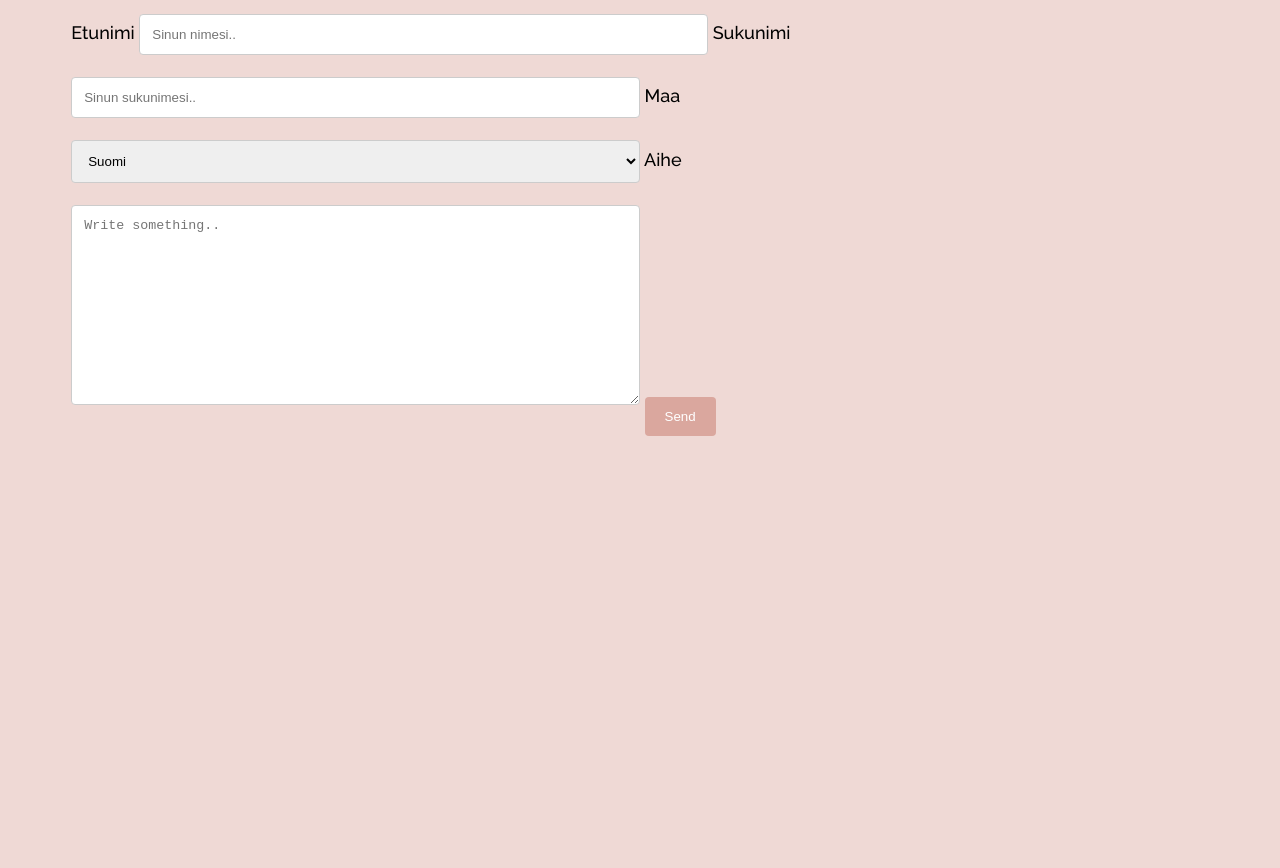
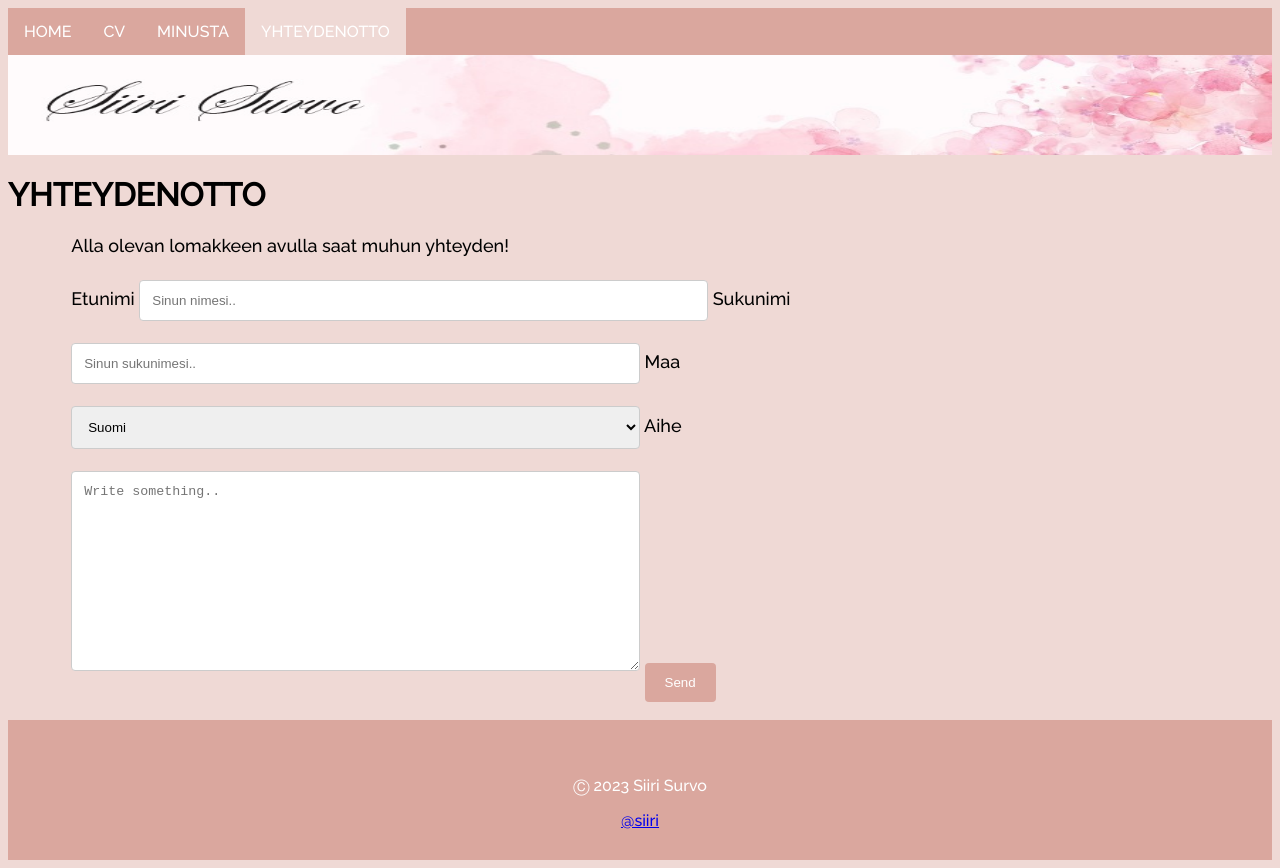
Before and after one commit to SiiriHH/Siiri, a plain HTML site: page Untitled-1.html in a window 1280 px wide. Before the commit the page ends 800 px from the top, so only its background shows below. Drawn offline with Linux system fonts and the light colour scheme.

Commit message:
Add files via upload

```diff
--- a/Untitled-1.html
+++ b/Untitled-1.html
@@ -1,3 +1,7 @@
+
+</body>
+</html>
+
 <!DOCTYPE html>
 <html>
 <head>
@@ -6,6 +10,24 @@
 <link rel="stylesheet" href="style.css">
 </head>
  <body>
+
+ <nav>
+      <ul>
+        <li><a href="index.html">HOME</a></li>
+        <li><a href="cv1.html">CV</a></li>
+        <li><a href="minusta1.html">MINUSTA</a></li>
+        <li><a class="active" href="#yo.html">YHTEYDENOTTO</a></li>
+      </ul>
+     </nav>
+     <header>
+      <img src="tausta.jpg" alt="taustakuva">
+    </header>
+<h1>YHTEYDENOTTO</h1>
+
+<section>
+  <p>Alla olevan lomakkeen avulla saat muhun yhteyden!</p>
+  </section>
+
 <section class="content">
     <form action="mailto:siiri.survo@hotmail.com">
 
@@ -26,6 +48,16 @@
       <input type="submit" value="Send">
 
     </form>
+  </div>
+</section>
+
+
+
+
+<footer class="footer">
+  <p>Ⓒ 2023 Siiri Survo</p>
+  <p><a href="mailto:siiri.survo@hotmail.com">@siiri</a></p>
+</footer>
 
 </body>
 </html>
```
